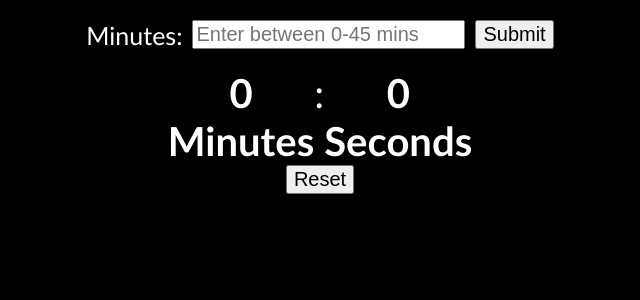
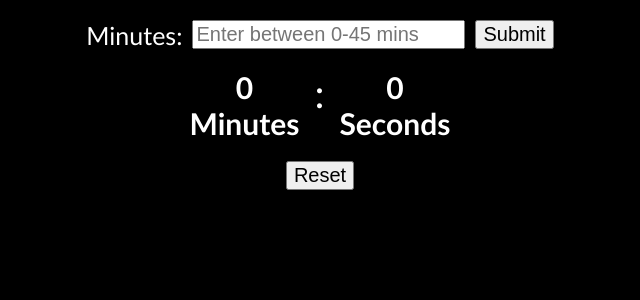
Before and after one commit to platiniradukunda/Productivity-App, a React (Create React App) app: page /task in a window 1280 px wide. Shown: the top 300 px of the page, without its empty margins (320-960 px from the left). Built offline with nearby package versions, Linux system fonts and the light colour scheme.

Commit message:
added comments

```diff
--- a/src/App.css
+++ b/src/App.css
@@ -94,16 +94,18 @@
   margin-top: 20px;
   font-size: 40px;
 }
-.renderedTime h4{
+.renderedTime h4 {
   align-content: center;
-  font-size: 40px;
+  font-size: 30px;
   margin: 0px 0px;
+  padding: 0px 15px;
 }
 
 .containerTimer button {
   font-size: 20px;
+  margin-top: 20px;
 }
 
-.finishedTask button{
+.finishedTask button {
   font-size: 20px;
 }
--- a/src/components/IndividualTask.jsx
+++ b/src/components/IndividualTask.jsx
@@ -4,25 +4,24 @@ import Timer from './Timer';
 import TimeUp from './TimeUp';
 
 function IndividualTask() {
-    // time left on the timer starts of as zero in state
+    // initializing timeLeft as 0 in state
+    // setTimeLeft works likes setState. If we want to update timeLeft, we do it through setTimeLeft
     const [timeLeft, setTimeLeft] = useState(0);
-    // isPaused starts at true in state
+    // isPaused starts at true in state. Controls whether we can decrement the timer or not. If it is true then timer won't count down
     const [isPaused, setIsPaused] = useState(true);
 
     return (
 
         <div className="individualTask">
 
-            {/* have the ability to set the time
-            the timer will only be rendered if there is time left on the clock. other wise the timeup component will be rendered
-            ie if time is less than 0 then show the TimeUp component. if it is greater than 0 show the Timer component */}
+            {/* have the ability to manipulate the set time in the other components so we need to pass props */}
             <div className="timerInIndividualTask">
             <EnterTime setTimeLeft={setTimeLeft} setIsPaused={setIsPaused}/>
-            {
-               timeLeft<0?
+            {/* the timer will only be rendered if there is time left on the clock. other wise the timeup component will be rendered
+            ie if time is less than 0 then show the TimeUp component. if it is greater than 0 show the Timer component  */}
+            { timeLeft<0?
                <TimeUp setTimeLeft={setTimeLeft} setIsPaused={setIsPaused}/>:
                <Timer timeLeft={timeLeft} setTimeLeft={setTimeLeft} isPaused={isPaused} setIsPaused={setIsPaused}/>
-
             }
             </div>
         </div>
--- a/src/components/TimeUp.jsx
+++ b/src/components/TimeUp.jsx
@@ -13,6 +13,7 @@ function TimeUp({setTimeLeft, setIsPaused}) {
 
     return (
         <div className="finishedTask">
+            {/* The message that will be rendered when the TimeUp component renders */}
             <h1>Good job, you have powered through this task!</h1>
             {/* on click; two things happen.  The timeLeft is set back to zero and isPaused is set back to false so that the timer stops counting down. This is just like how we started */}
             <button onClick={()=>{setTimeLeft(0);setIsPaused(true)}}>Reset</button>
--- a/src/components/Timer.jsx
+++ b/src/components/Timer.jsx
@@ -4,7 +4,10 @@ import RenderedTime from './RenderedTime';
 function Timer({timeLeft, setTimeLeft, isPaused, setIsPaused}) {
 
      // converting timeLeft(seconds) from seconds to minutes and seconds
+    //  1 second = 1/60 minutes
      let  minutes = Math.floor(timeLeft/60);
+     // since timeLeft is now in seconds ie if user enters 1.5 now the timeLeft is 90 seconds.
+    //  this is the same as 90-60*1 = 30 seconds
      let seconds = Math.floor(timeLeft-60*minutes);
 
      let intervalRef = useRef();
```
Also changed, not shown: src/components/EnterTime.jsx (+8 -2 lines).
